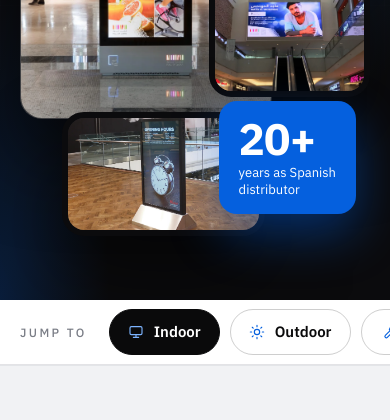
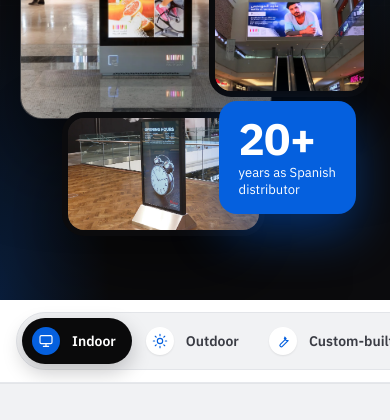
Before and after one commit to dallaswebagency/Dinav, a plain HTML site: page products.html in a window 390 px wide. Shown: the part 712-1132 px from the top of the page. Drawn offline with Linux system fonts and the light colour scheme.

Commit message:
Products: remove JUMP TO label, redesign section nav; fix mobile proof card alignment
Co-Authored-By: Claude Sonnet 5.5 <noreply@anthropic.com>
Claude-Session: https://claude.ai/code/session_019UHWsoQtCB9d3W5Q9EAjKJ

```diff
--- a/products.html
+++ b/products.html
@@ -769,6 +769,21 @@ h3.hp-ttl{font-size:clamp(32px,3.6vw,52px)!important;line-height:1.05!important}
 .foot-off a.fm{color:var(--t2);font-size:14px;text-decoration:underline;text-underline-offset:3px}
 @media(max-width:600px){.foot-offices{grid-template-columns:1fr;gap:34px}}
 </style>
+<style id="pp-sub2">
+.pp-sub{background:rgba(255,255,255,.92)!important;border-bottom:1px solid #E6E8EC!important}
+.pp-sub-in{justify-content:center;min-height:76px!important;gap:6px!important}
+.pp-sub-in::before{content:none}
+.pp-sub-in{padding-top:12px;padding-bottom:12px}
+.pp-sub .pp-seg{display:inline-flex;gap:4px;padding:5px;border-radius:999px;background:#F1F2F4;border:1px solid #E3E5E9}
+.pp-pill{border:0!important;background:transparent!important;padding:11px 22px 11px 14px!important;gap:12px!important;font-size:15px!important;font-weight:600!important;color:#3A3C44!important;position:relative}
+.pp-pill i{width:32px;height:32px;border-radius:50%;background:#fff;color:#0560DE!important;box-shadow:0 1px 2px rgba(10,10,12,.08);transition:background .3s,color .3s,transform .3s}
+.pp-pill:hover{color:#0A0A0B!important}
+.pp-pill:hover i{transform:scale(1.08)}
+.pp-pill.on{background:#0A0A0B!important;color:#fff!important;box-shadow:0 8px 20px rgba(10,10,12,.22)}
+.pp-pill.on i{background:#0560DE;color:#fff!important}
+.pp-pill:not(:has(i)){padding-left:22px!important}
+@media(max-width:700px){.pp-sub-in{justify-content:flex-start;padding-left:16px;padding-right:16px}.pp-pill{padding:9px 16px 9px 10px!important;font-size:14px!important}.pp-pill i{width:28px;height:28px}}
+</style>
 </head>
 <body>
 
@@ -907,12 +922,10 @@ h3.hp-ttl{font-size:clamp(32px,3.6vw,52px)!important;line-height:1.05!important}
 
   <!-- ================= STICKY JUMP NAV ================= -->
   <div class="pp-sub" role="navigation" aria-label="Product sections">
-    <div class="pp-sub-in">
-      <span class="mono">JUMP TO</span>
-      <a class="pp-pill on" href="#indoor" data-spy="indoor"><i><svg width="16" height="16" viewBox="0 0 24 24" fill="none" stroke="currentColor" stroke-width="1.7" stroke-linecap="round" stroke-linejoin="round" aria-hidden="true"><rect x="3" y="4" width="18" height="12" rx="2"></rect><path d="M8 20h8M12 16v4"></path></svg></i>Indoor</a>
+    <div class="pp-sub-in"><div class="pp-seg"><a class="pp-pill on" href="#indoor" data-spy="indoor"><i><svg width="16" height="16" viewBox="0 0 24 24" fill="none" stroke="currentColor" stroke-width="1.7" stroke-linecap="round" stroke-linejoin="round" aria-hidden="true"><rect x="3" y="4" width="18" height="12" rx="2"></rect><path d="M8 20h8M12 16v4"></path></svg></i>Indoor</a>
       <a class="pp-pill" href="#outdoor" data-spy="outdoor"><i><svg width="16" height="16" viewBox="0 0 24 24" fill="none" stroke="currentColor" stroke-width="1.7" stroke-linecap="round" stroke-linejoin="round" aria-hidden="true"><circle cx="12" cy="12" r="4"></circle><path d="M12 2v2M12 20v2M4.9 4.9l1.4 1.4M17.7 17.7l1.4 1.4M2 12h2M20 12h2M4.9 19.1l1.4-1.4M17.7 6.3l1.4-1.4"></path></svg></i>Outdoor</a>
       <a class="pp-pill" href="#custom" data-spy="custom"><i><svg width="16" height="16" viewBox="0 0 24 24" fill="none" stroke="currentColor" stroke-width="1.7" stroke-linecap="round" stroke-linejoin="round" aria-hidden="true"><path d="M14.7 6.3a4 4 0 005 5L11 20a2.1 2.1 0 01-3-3l8.7-8.7z"></path><path d="M15 9l-1-1"></path></svg></i>Custom-built</a>
-      <a class="pp-pill" href="#partner" data-spy="partner">Our partner</a>
+      <a class="pp-pill" href="#partner" data-spy="partner"><i><svg width="16" height="16" viewBox="0 0 24 24" fill="none" stroke="currentColor" stroke-width="1.7" stroke-linecap="round" stroke-linejoin="round" aria-hidden="true"><path d="M8 12l3 3 5-6"></path><circle cx="12" cy="12" r="9"></circle></svg></i>Our partner</a></div>
     </div>
   </div>
 
```
Also changed, not shown: field-services.html (+1 -1 lines).
